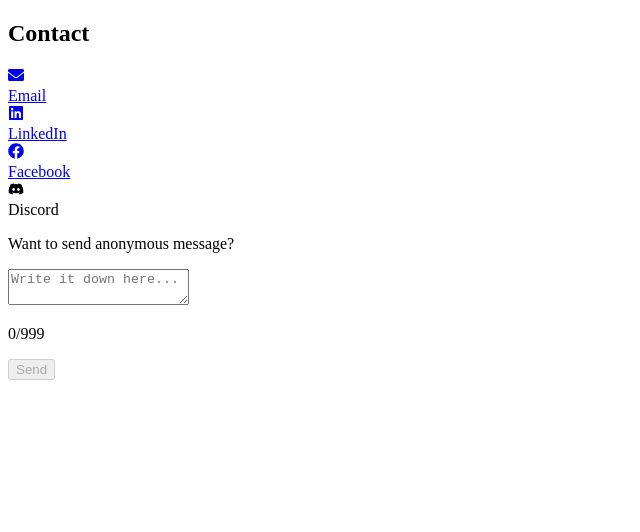
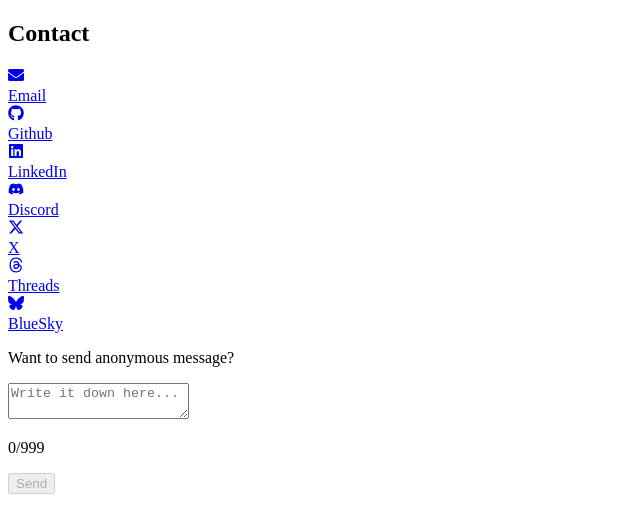
Before and after one commit to NurAlam123/natrium, a Next.js app: page /Contact in a window 1280 px wide. Shown: the top 532 px of the page, without its empty margins (0-640 px from the left). Built offline with nearby package versions, Linux system fonts and the light colour scheme.

Commit message:
fix: fix contact page, add more social links

```diff
--- a/src/app/layout.tsx
+++ b/src/app/layout.tsx
@@ -1,6 +1,7 @@
 import type { Metadata } from "next";
 import "./globals.css";
 import { poppins } from "./fonts";
+import { Toaster } from "react-hot-toast";
 
 export const metadata: Metadata = {
   title: "Create Next App",
@@ -14,7 +15,10 @@ export default function RootLayout({
 }>) {
   return (
     <html lang="en">
-      <body className={`${poppins.className} antialiased`}>{children}</body>
+      <body className={`${poppins.className} antialiased`}>
+        {children}
+        <Toaster position="top-center" reverseOrder={false} />
+      </body>
     </html>
   );
 }
--- a/src/pages/Contact.tsx
+++ b/src/pages/Contact.tsx
@@ -2,48 +2,56 @@
 
 import LoadingSpinner from "@/components/LoadingSpinner";
 import sendMessage from "@/utils/discord-webhook";
-import { useState } from "react";
+import clsx from "clsx";
+import { useActionState, useState } from "react";
 import toast from "react-hot-toast";
-//import { toast } from 'react-toastify';
-import { FaDiscord, FaEnvelope, FaFacebook, FaLinkedin } from "react-icons/fa";
+import { FaDiscord, FaEnvelope, FaGithub, FaLinkedin } from "react-icons/fa";
+import { FaBluesky, FaThreads, FaXTwitter } from "react-icons/fa6";
 
 const Contact = () => {
   const [characters, setCharacters] = useState(0);
   const [overLimit, setOverLimit] = useState(false);
   const [disableButton, setDisableButton] = useState(true);
-  const [loading, setLoading] = useState(false);
+  const [userMessage, setUserMessage] = useState("");
   const charactersLimit = 999;
 
-  const countCharacters = (event) => {
+  const countCharacters = (event: React.ChangeEvent<HTMLTextAreaElement>) => {
     const textLength = event.target.value.length;
-    textLength > 0 ? setDisableButton(false) : setDisableButton(true);
+    if (textLength > 0) setDisableButton(false);
+    else setDisableButton(true);
+
     if (textLength >= charactersLimit - 20) setOverLimit(true);
     else setOverLimit(false);
+
     setCharacters(textLength);
   };
 
-  const sendBtn = async () => {
-    const message_area = document.querySelector("#message");
-    const message = message_area.value;
-    setLoading(true);
+  const handleSendBtn = async (prevState: object, formData: FormData) => {
     setDisableButton(true);
+    const message = formData.get("message") as string;
+    setUserMessage(message);
+
     const send = await sendMessage(message);
     if (send) {
-      toast("Your message successfully delivered. 😃");
+      toast.success("Your message successfully delivered. 😃");
+      setUserMessage("");
+      setCharacters(0);
     } else {
       toast.error("Oops... Couldn't deliver your message. Sorry! Try again 😞");
+      setDisableButton(false);
     }
-    setLoading(false);
-    setDisableButton(false);
   };
+
+  const [state, formAction, isPending] = useActionState(handleSendBtn, false);
+
   return (
-    <section className="h-screen flex justify-center items-center" id="contact">
+    <section className="flex justify-center items-center mb-8 mt-4" id="contact">
       <div>
         <div>
           {/* Contact Links */}
           <div className="mb-6">
             <h2 className="text-2xl font-semibold mb-2">Contact</h2>
-            <div className="flex gap-2 text-[2.5rem] items-center text-secondary">
+            <div className="flex gap-2 text-[2.3rem] items-center text-secondary">
               <a
                 href="mailto:nuralam.rsc@gmail.com"
                 target="_blank"
@@ -54,6 +62,18 @@ const Contact = () => {
                 </div>
                 <span className="tooltip group-hover:inline-block group-hover:absolute">
                   Email
+                </span>
+              </a>
+              <a
+                className="group"
+                href="https://github.com/NurAlam123"
+                target="_blank"
+              >
+                <div className="hover:blur-sm">
+                  <FaGithub />
+                </div>
+                <span className="tooltip group-hover:inline-block group-hover:absolute">
+                  Github
                 </span>
               </a>
               <a
@@ -69,23 +89,8 @@ const Contact = () => {
                 </span>
               </a>
               <a
-                className="group"
-                href="https://www.facebook.com/nur.0.alam"
-                target="_blank"
-              >
-                <div className="hover:blur-sm">
-                  <FaFacebook />
-                </div>
-                <span className="tooltip group-hover:inline-block group-hover:absolute">
-                  Facebook
-                </span>
-              </a>
-              <a
                 className="group cursor-pointer"
-                onClick={() => {
-                  window.navigator.clipboard.writeText("Nur Alam#9289");
-                  toast("Discord username copied.");
-                }}
+                href="https://discord.com/users/838836138537648149"
               >
                 <div className="hover:blur-sm">
                   <FaDiscord />
@@ -94,36 +99,79 @@ const Contact = () => {
                   Discord
                 </span>
               </a>
+              <a
+                className="group cursor-pointer"
+                href="https://x.com/nur_alam_404"
+              >
+                <div className="hover:blur-sm">
+                  <FaXTwitter />
+                </div>
+                <span className="tooltip group-hover:inline-block group-hover:absolute">
+                  X
+                </span>
+              </a>
+              <a
+                className="group cursor-pointer"
+                href="https://threads.net/@nur_alam_._"
+              >
+                <div className="hover:blur-sm">
+                  <FaThreads />
+                </div>
+                <span className="tooltip group-hover:inline-block group-hover:absolute">
+                  Threads
+                </span>
+              </a>
+              <a
+                className="group cursor-pointer"
+                href="https://bsky.app/profile/nuralam.bsky.social"
+              >
+                <div className="hover:blur-sm">
+                  <FaBluesky />
+                </div>
+                <span className="tooltip group-hover:inline-block group-hover:absolute">
+                  BlueSky
+                </span>
+              </a>
             </div>
           </div>
 
           {/* Anonymous message */}
           <div>
-            <p className="font-light mb-2">Want to send anonymous message?</p>
+            <p className="font-normal text-gray mb-2">
+              Want to send anonymous message?
+            </p>
+            <form action={formAction}>
               <div className="relative">
                 <textarea
                   id="message"
+                  name="message"
                   className="outline-none p-5 rounded-lg border-2 border-dark-3 bg-dark-1 text-gray h-[300px] resize-none focus:border-blue transition-colors duration-300"
                   placeholder="Write it down here..."
+                  defaultValue={userMessage}
                   maxLength={charactersLimit}
                   onChange={(event) => countCharacters(event)}
                 ></textarea>
                 <p
                   className={`absolute bottom-[13px] right-[8px] text-[0.86rem] font-light ${
-                  overLimit ? "text-[#d90423]" : "text-gray opacity-[0.2]"
+                    overLimit ? "text-[#d90423]" : "text-gray opacity-[0.6]"
                   }`}
                 >
                   {characters}/{charactersLimit}
                 </p>
               </div>
               <button
-              className="button rounded-full w-full mt-2"
-              onClick={sendBtn}
-              type="button"
-              disabled={disableButton}
+                className={clsx(
+                  "button rounded-full w-full mt-2",
+                  isPending
+                    ? "disabled:cursor-progress"
+                    : "disabled:cursor-not-allowed",
+                )}
+                type="submit"
+                disabled={disableButton || (isPending && true)}
               >
-              {loading ? <LoadingSpinner size={25} /> : "Send"}
+                {isPending ? <LoadingSpinner size={25} /> : "Send"}
               </button>
+            </form>
           </div>
         </div>
       </div>
--- a/src/utils/discord-webhook.ts
+++ b/src/utils/discord-webhook.ts
@@ -1,3 +1,5 @@
+"use server";
+
 const webhookUrl = process.env.WEBHOOK_URL || "";
 const ownerID = process.env.OWNER_ID || "";
 
```
Lines whose indentation alone changed are shown as unchanged.
